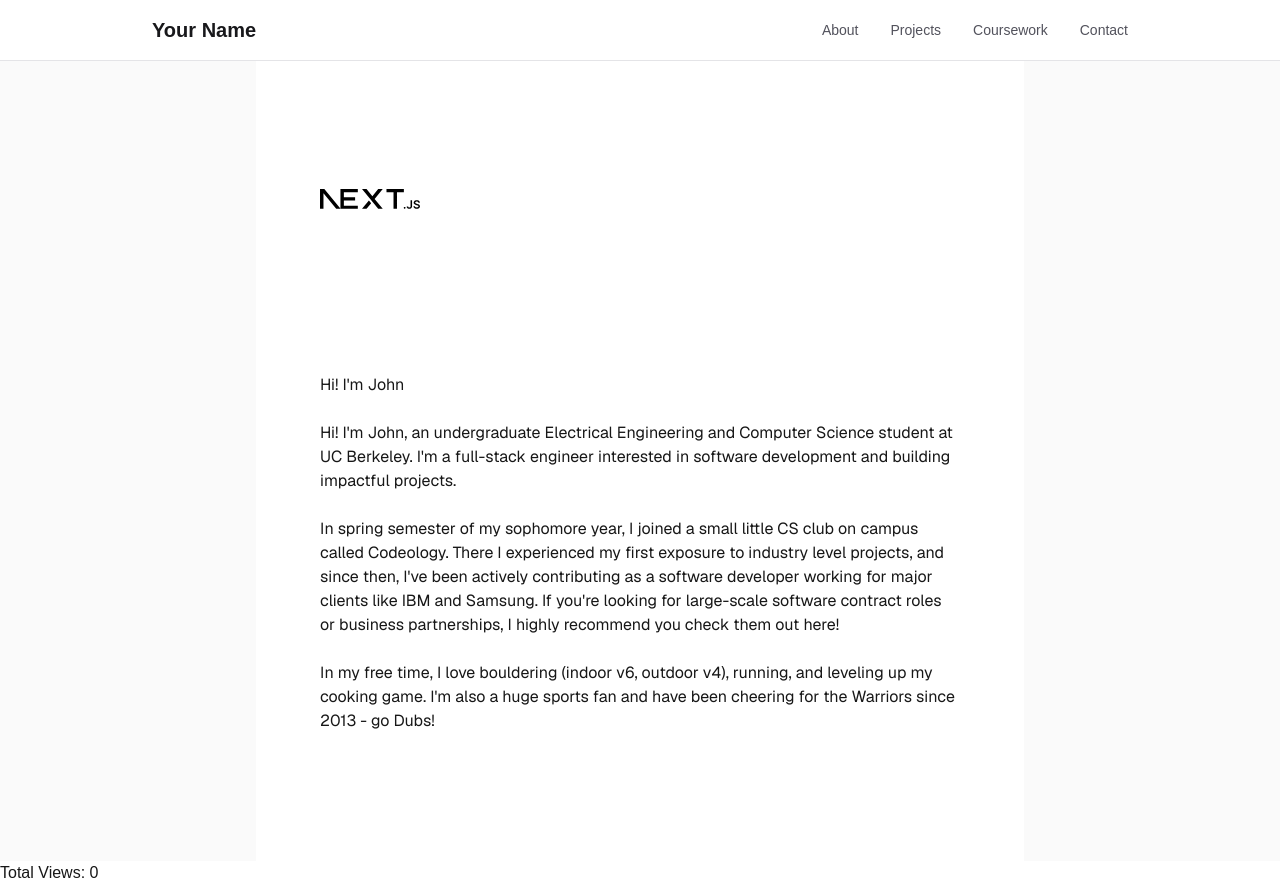
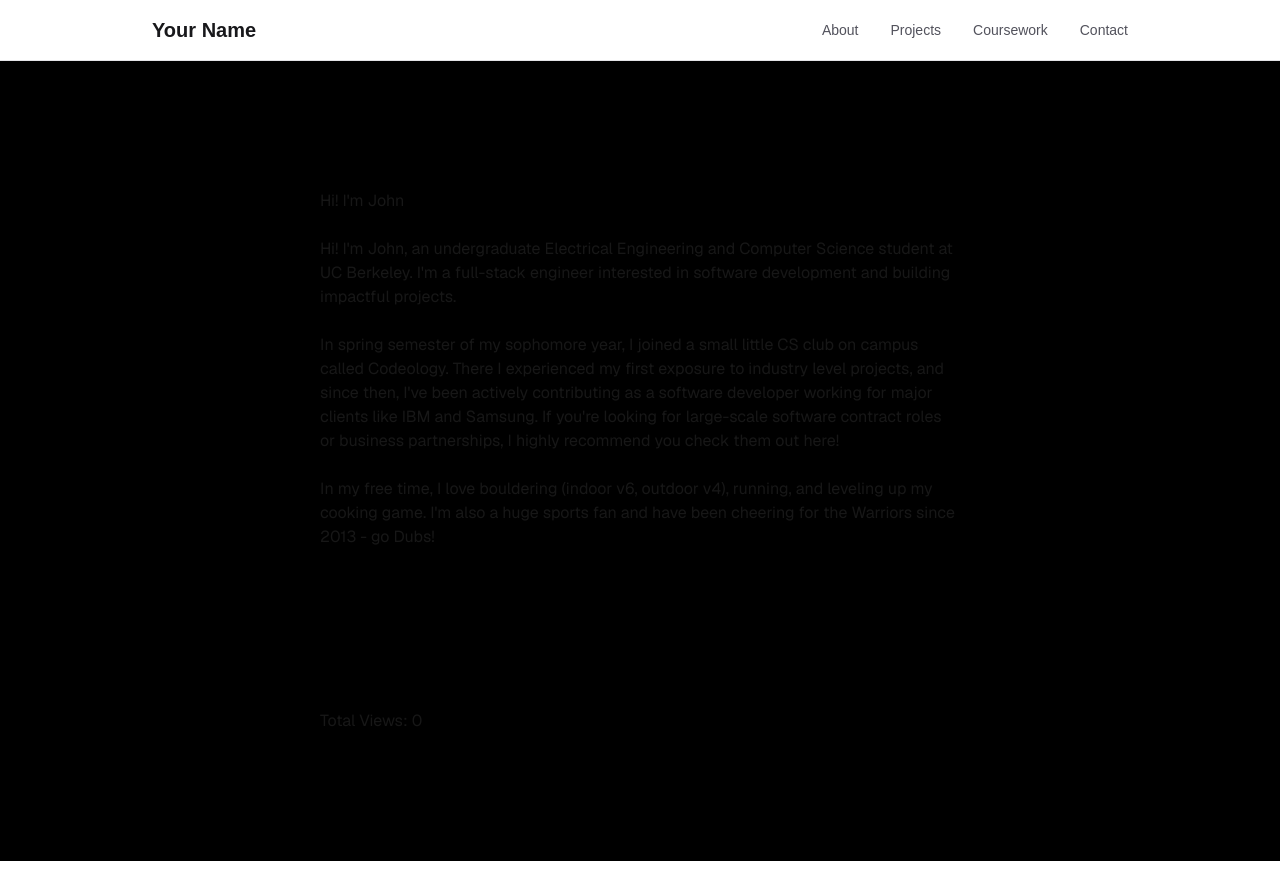
Before and after one commit to johnglensiy/boichik-bagel, a Next.js app: page / in a window 1280 px wide. After the commit the page ends 861 px from the top, so only its background shows below. Built offline with nearby package versions, Linux system fonts and the light colour scheme; no server answers; the database is empty.

Commit message:
move ViewCount from layout to page

```diff
--- a/src/app/layout.tsx
+++ b/src/app/layout.tsx
@@ -32,7 +32,6 @@ export default function RootLayout({
       >
         <Header/>
         {children}
-        <ViewCount initialViews={67}/>
       </body>
     </html>
   );
--- a/src/app/page.tsx
+++ b/src/app/page.tsx
@@ -1,17 +1,10 @@
 import Image from "next/image";
+import ViewCount from "@/components/ViewCount";
 
 export default function Home() {
   return (
-    <div className="flex min-h-screen items-center justify-center bg-zinc-50 font-sans dark:bg-black">
-      <main className="flex min-h-screen w-full max-w-3xl flex-col items-center justify-between py-32 px-16 bg-white dark:bg-black sm:items-start">
-        <Image
-          className="dark:invert"
-          src="/next.svg"
-          alt="Next.js logo"
-          width={100}
-          height={20}
-          priority
-        />
+    <div className="flex min-h-screen items-center justify-center bg-black font-sans dark:bg-slate-50">
+      <main className="flex min-h-screen w-full max-w-3xl flex-col items-center justify-between py-32 px-16 black dark:bg-black sm:items-start">
         <div className="flex flex-col items-center gap-6 text-center sm:items-start sm:text-left">
           <h2>Hi! I'm John</h2>
             <p>
@@ -32,6 +25,7 @@ export default function Home() {
                 have been cheering for the Warriors since 2013 - go Dubs! <br/>
             </p>
         </div>
+        <ViewCount initialViews={67}/>
       </main>
     </div>
   );
```
